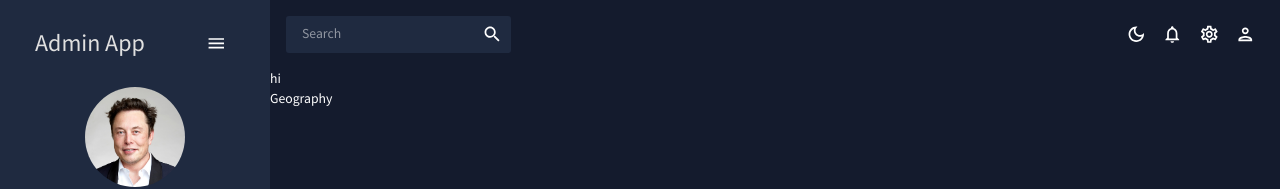
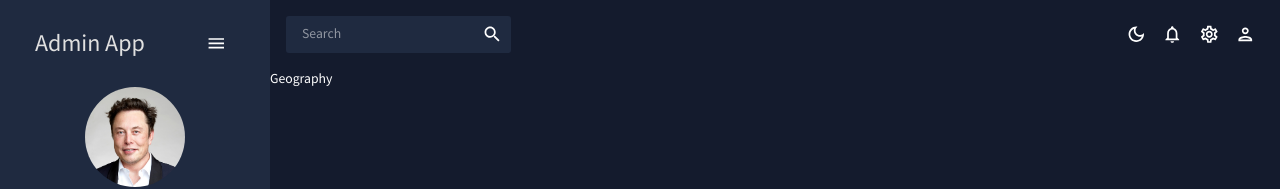
Before and after one commit to Facundo-Martin/react-admin-dashboard, a React (Create React App) app: page /geography in a window 1280 px wide. Shown: the top 189 px of the page. Built offline with nearby package versions, Linux system fonts and the light colour scheme.

Commit message:
refactored routes to AppRoutes component for cleaner App.jsx component

```diff
--- a/src/App.js
+++ b/src/App.js
@@ -1,18 +1,7 @@
 import { ColorModeContext, useMode } from "./theme";
 import { CssBaseline, ThemeProvider } from "@mui/material";
 import Layout from "./layout/Layout";
-import Dashboard from "./pages/dashboard";
-import Team from "./pages/team";
-import Contacts from "./pages/contacts";
-import Invoices from "./pages/invoices";
-import Form from "./pages/form";
-import Bar from "./pages/bar";
-import Line from "./pages/line";
-import Pie from "./pages/pie";
-import FAQ from "./pages/faq";
-import Calendar from "./pages/calendar";
-import Geography from "./pages/geography";
-import { Route, Routes } from "react-router-dom";
+import AppRoutes from "./routes/AppRoutes";
 
 function App() {
   const [theme, colorMode] = useMode();
@@ -23,20 +12,7 @@ function App() {
         <CssBaseline />
         <div className="app">
           <Layout>
-            <main className="content">hi</main>
-            <Routes>
-              <Route path="/" element={<Dashboard />} />
-              <Route path="/team" element={<Team />} />
-              <Route path="/contacts" element={<Contacts />} />
-              <Route path="/invoices" element={<Invoices />} />
-              <Route path="/form" element={<Form />} />
-              <Route path="/bar" element={<Bar />} />
-              <Route path="/pie" element={<Pie />} />
-              <Route path="/line" element={<Line />} />
-              <Route path="/faq" element={<FAQ />} />
-              <Route path="/calendar" element={<Calendar />} />
-              <Route path="/geography" element={<Geography />} />
-            </Routes>
+            <AppRoutes />
           </Layout>
         </div>
       </ThemeProvider>
--- /dev/null
+++ b/src/routes/AppRoutes.jsx
@@ -0,0 +1,33 @@
+import React from "react";
+import { Route, Routes } from "react-router-dom";
+import Dashboard from "../pages/dashboard";
+import Team from "../pages/team";
+import Contacts from "../pages/contacts";
+import Invoices from "../pages/invoices";
+import Form from "../pages/form";
+import Bar from "../pages/bar";
+import Line from "../pages/line";
+import Pie from "../pages/pie";
+import FAQ from "../pages/faq";
+import Calendar from "../pages/calendar";
+import Geography from "../pages/geography";
+
+const AppRoutes = () => {
+  return (
+    <Routes>
+      <Route path="/" element={<Dashboard />} />
+      <Route path="/team" element={<Team />} />
+      <Route path="/contacts" element={<Contacts />} />
+      <Route path="/invoices" element={<Invoices />} />
+      <Route path="/form" element={<Form />} />
+      <Route path="/bar" element={<Bar />} />
+      <Route path="/pie" element={<Pie />} />
+      <Route path="/line" element={<Line />} />
+      <Route path="/faq" element={<FAQ />} />
+      <Route path="/calendar" element={<Calendar />} />
+      <Route path="/geography" element={<Geography />} />
+    </Routes>
+  );
+};
+
+export default AppRoutes;
```
